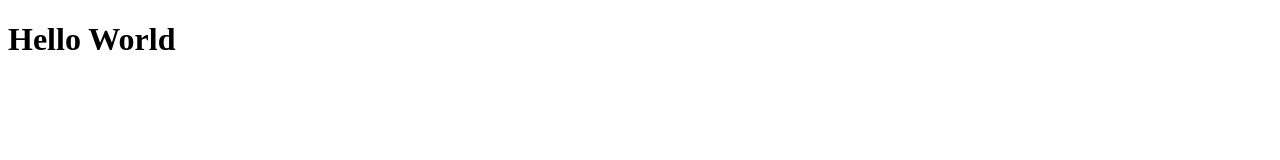
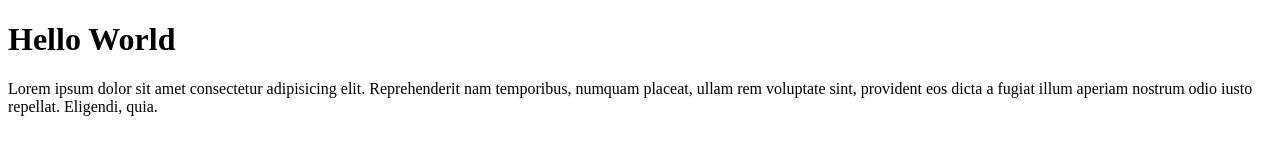
Before and after one commit to anggawitata/GGit, a plain HTML site: page index.html in a window 1280 px wide. Drawn offline with Linux system fonts and the light colour scheme.

Commit message:
menambahkan paragraf

```diff
--- a/index.html
+++ b/index.html
@@ -8,5 +8,6 @@
 </head>
 <body>
     <h1>Hello World</h1>
+    <p>Lorem ipsum dolor sit amet consectetur adipisicing elit. Reprehenderit nam temporibus, numquam placeat, ullam rem voluptate sint, provident eos dicta a fugiat illum aperiam nostrum odio iusto repellat. Eligendi, quia.</p>
 </body>
 </html>
```
